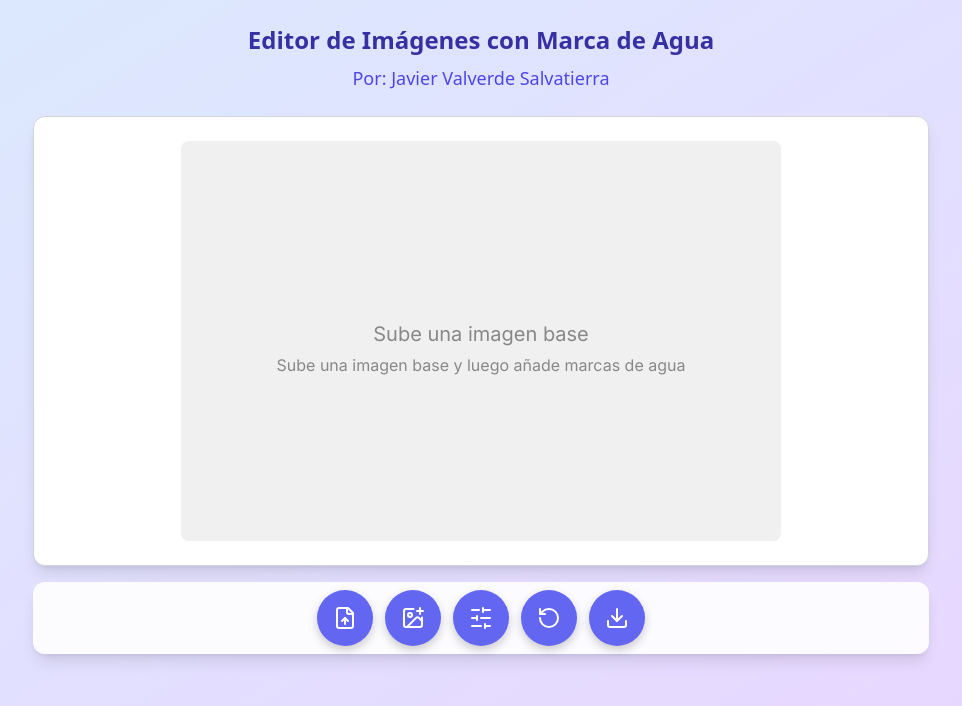
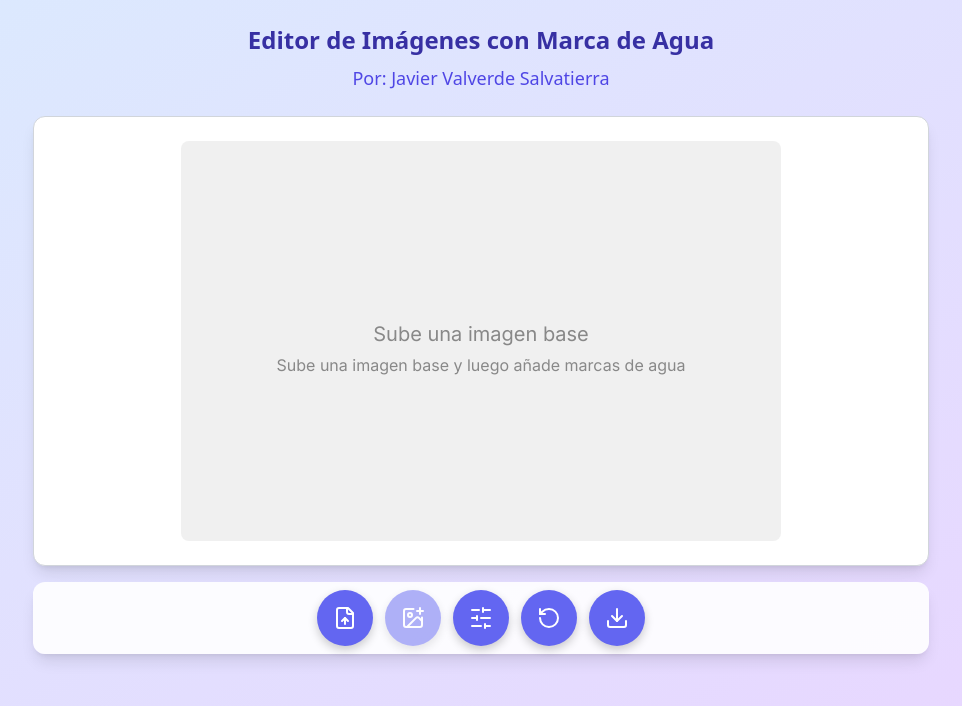
Before and after one commit to JaviSalvatierra/MarcadeAgua, a React (Create React App) app: page / in a window 1280 px wide. Shown: the top 706 px of the page, without its empty margins (159-1121 px from the left). Built offline with nearby package versions, Linux system fonts and the light colour scheme.

Commit message:
Cambios realizados, formato moderno con botones

```diff
--- a/src/App.js
+++ b/src/App.js
@@ -181,9 +181,10 @@ const App = () => {
     // Función para añadir una nueva marca de agua
     const handleAddWatermark = (event) => {
         // Validar si hay una imagen base cargada
+        // Esta validación se complementa con el botón deshabilitado en el JSX
         if (!baseImageSrc) {
             setError("Por favor, sube una imagen base antes de añadir una marca de agua.");
-            event.target.value = ''; // Limpiar el input de archivo
+            event.target.value = ''; // Limpiar el input de archivo para que el mismo archivo pueda ser seleccionado de nuevo si se intenta sin base
             return;
         }
 
@@ -529,8 +530,9 @@ const App = () => {
                 {/* Botón para Añadir Marca de Agua */}
                 <button
                     onClick={() => watermarkInputRef.current.click()}
-                    className="icon-button"
+                    className={`icon-button ${!baseImageSrc ? 'opacity-50 cursor-not-allowed' : ''}`}
                     title="Añadir Marca de Agua"
+                    disabled={!baseImageSrc} // Deshabilita si no hay imagen base
                 >
                     <ImagePlus size={24} />
                 </button>
```
